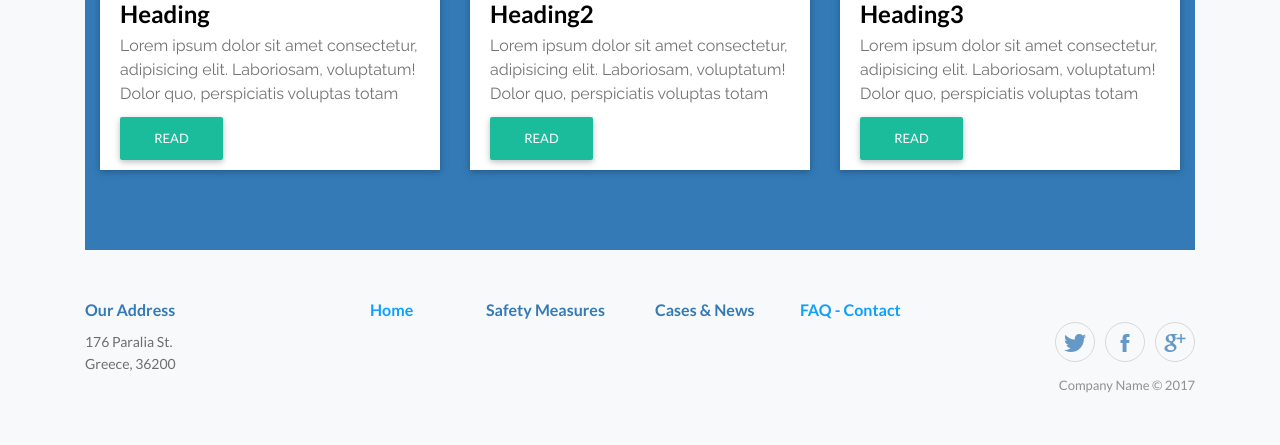
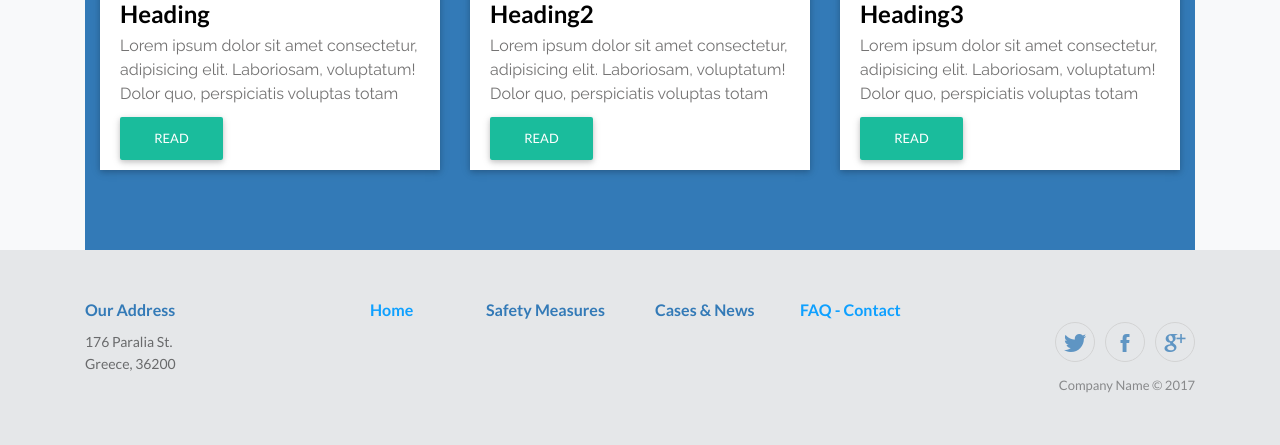
Before and after one commit to flopifer/Project, a plain HTML site: page casesandnews.html in a window 1280 px wide. Shown: the part 1319-1764 px from the top of the page. Drawn offline with nearby package versions, Linux system fonts and the light colour scheme; a script that the page names is missing; files whose address does not match are found by name; a web font is replaced by a local one.

Commit message:
footer background

```diff
--- a/casesandnews.html
+++ b/casesandnews.html
@@ -162,7 +162,9 @@
       </section>
     </div>
   </main>
-  <div class="footer-clean" style="background-color: #f8f9fa;">
+
+
+  <div class="footer-clean" style="background-color: #e5e7e9;">
     <footer>
       <div class="container">
         <div class="row justify-content-center">
```
Also changed, not shown: contact.html (+1 -1 lines), index.html (+1 -1 lines), css/styles.css (line endings or trailing spaces).
